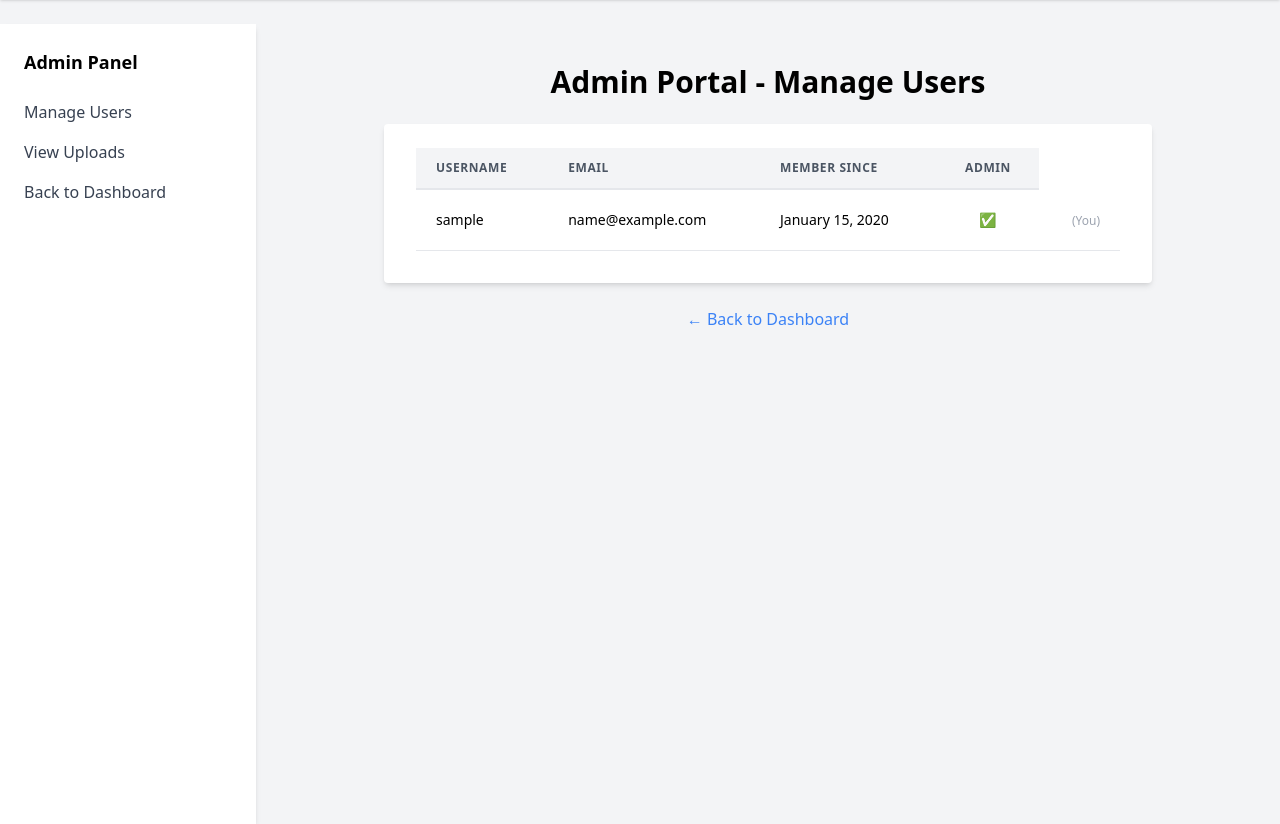
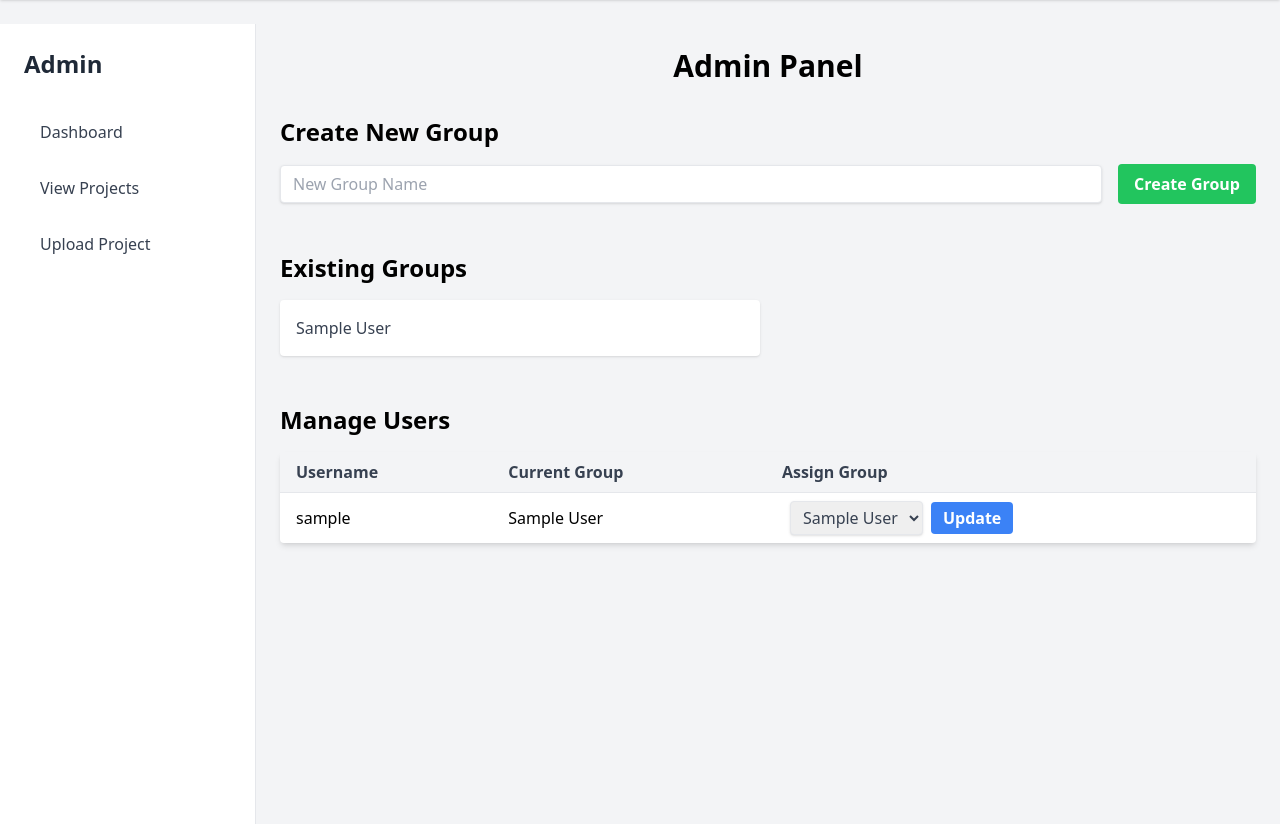
Before and after one commit to HenryCooperBBS/Client-Portal, a PHP site: page /admin.php in a window 1280 px wide. Shown: the part 64-888 px from the top of the page. Run offline with PHP 8.4, Linux system fonts and the light colour scheme; the visitor is signed in with stand-in values (Sample User, id 1); tables that the repository leaves empty or names only in its code hold one stand-in row (values such as "Sample post"); data that the repository does not hold is empty; some libraries are stand-ins or nearby versions.

Commit message:
cleaned up the admin sidebar and added group control

```diff
--- a/admin.php
+++ b/admin.php
@@ -2,106 +2,126 @@
 session_start();
 require_once 'includes/db.php';
 
+// Admin check
 if (!isset($_SESSION['user_id'])) {
-    header("Location: index.php");
+    header('Location: login.php');
     exit;
 }
 
-// Fetch the current user
-$stmt = $pdo->prepare("SELECT * FROM users WHERE id = ?");
+$stmt = $pdo->prepare("SELECT is_admin FROM users WHERE id = ?");
 $stmt->execute([$_SESSION['user_id']]);
-$currentUser = $stmt->fetch();
+$user = $stmt->fetch();
 
-// Check if current user is admin
-if (!$currentUser || $currentUser['is_admin'] != 1) {
-    header("Location: dashboard.php");
+if (!$user || $user['is_admin'] != 1) {
+    header('Location: feed.php');
     exit;
 }
+
+// Handle New Group Creation
+if (isset($_POST['create_group'])) {
+    $groupName = trim($_POST['group_name']);
+    if (!empty($groupName)) {
+        $stmt = $pdo->prepare("INSERT INTO user_groups (name) VALUES (?)");
+        $stmt->execute([$groupName]);
+    }
+}
+
+// Handle Updating User Group
+if (isset($_POST['update_group'])) {
+    $userId = (int)$_POST['user_id'];
+    $groupId = (int)$_POST['group_id'];
+    $stmt = $pdo->prepare("UPDATE users SET group_id = ? WHERE id = ?");
+    $stmt->execute([$groupId, $userId]);
+}
+
+// Fetch All Groups
+$stmt = $pdo->query("SELECT * FROM user_groups");
+$groups = $stmt->fetchAll();
+
+// Fetch All Users
+$stmt = $pdo->query("SELECT users.*, user_groups.name AS group_name FROM users LEFT JOIN user_groups ON users.group_id = user_groups.id");
+$users = $stmt->fetchAll();
 ?>
 
 <?php include 'templates/header.php'; ?>
 
-<div class="flex">
+<div class="flex min-h-screen">
+    <!-- Sidebar -->
+    <?php include 'templates/admin-sidebar.php'; ?>
 
-<?php include 'includes/admin-sidebar.php'; ?>
+    <!-- Main Content -->
+    <div class="flex-1 p-6 max-w-6xl mx-auto">
+        <h2 class="text-3xl font-bold mb-8 text-center">Admin Panel</h2>
 
-<div class="w-full max-w-3xl mx-auto mt-10">
-    <h2 class="text-3xl font-bold mb-6 text-center">Admin Portal - Manage Users</h2>
+        <!-- Create New Group -->
+        <div class="mb-12">
+            <h3 class="text-2xl font-semibold mb-4">Create New Group</h3>
 
-    <?php if (isset($_SESSION['flash_admin'])): ?>
-        <div class="bg-green-100 border border-green-400 text-green-700 px-4 py-3 rounded mb-4 text-center">
-            <?php
-            echo $_SESSION['flash_admin'];
-            unset($_SESSION['flash_admin']);
-            ?>
+            <form method="POST" class="flex items-center space-x-4">
+                <input type="text" name="group_name" required
+                       placeholder="New Group Name"
+                       class="flex-1 shadow appearance-none border rounded py-2 px-3 text-gray-700 leading-tight focus:outline-none focus:shadow-outline">
+                <button type="submit" name="create_group"
+                        class="bg-green-500 hover:bg-green-700 text-white font-bold py-2 px-4 rounded">
+                    Create Group
+                </button>
+            </form>
         </div>
-    <?php endif; ?>
 
-    <?php
-    // Fetch all users
-    $stmt = $pdo->query("SELECT id, username, email, created_at, is_admin FROM users ORDER BY created_at DESC");
-    $users = $stmt->fetchAll();
-    ?>
+        <!-- List Existing Groups -->
+        <div class="mb-12">
+            <h3 class="text-2xl font-semibold mb-4">Existing Groups</h3>
 
-    <div class="bg-white shadow-md rounded px-8 pt-6 pb-8 mb-4">
-        <table class="min-w-full leading-normal">
+            <ul class="grid grid-cols-2 gap-4">
+                <?php foreach ($groups as $group): ?>
+                    <li class="bg-white shadow rounded p-4 text-gray-700">
+                        <?php echo htmlspecialchars($group['name']); ?>
+                    </li>
+                <?php endforeach; ?>
+            </ul>
+        </div>
+
+        <!-- Manage Users -->
+        <div>
+            <h3 class="text-2xl font-semibold mb-4">Manage Users</h3>
+
+            <table class="min-w-full bg-white rounded shadow-md mb-12">
                 <thead>
-                <tr>
-                    <th class="px-5 py-3 border-b-2 border-gray-200 bg-gray-100 text-left text-xs font-semibold text-gray-600 uppercase tracking-wider">
-                        Username
-                    </th>
-                    <th class="px-5 py-3 border-b-2 border-gray-200 bg-gray-100 text-left text-xs font-semibold text-gray-600 uppercase tracking-wider">
-                        Email
-                    </th>
-                    <th class="px-5 py-3 border-b-2 border-gray-200 bg-gray-100 text-left text-xs font-semibold text-gray-600 uppercase tracking-wider">
-                        Member Since
-                    </th>
-                    <th class="px-5 py-3 border-b-2 border-gray-200 bg-gray-100 text-center text-xs font-semibold text-gray-600 uppercase tracking-wider">
-                        Admin
-                    </th>
+                    <tr class="bg-gray-100 text-gray-700 text-left">
+                        <th class="py-2 px-4">Username</th>
+                        <th class="py-2 px-4">Current Group</th>
+                        <th class="py-2 px-4">Assign Group</th>
                     </tr>
                 </thead>
                 <tbody>
                     <?php foreach ($users as $user): ?>
-                <tr class="hover:bg-gray-50">
-                    <td class="px-5 py-5 border-b border-gray-200 text-sm">
-                        <?php echo htmlspecialchars($user['username']); ?>
-                    </td>
-                    <td class="px-5 py-5 border-b border-gray-200 text-sm">
-                        <?php echo htmlspecialchars($user['email']); ?>
-                    </td>
-                    <td class="px-5 py-5 border-b border-gray-200 text-sm">
-                        <?php echo date('F j, Y', strtotime($user['created_at'])); ?>
-                    </td>
-                    <td class="px-5 py-5 border-b border-gray-200 text-sm text-center">
-                        <?php echo $user['is_admin'] ? '✅' : '❌'; ?>
-                    </td>
-                    <td class="px-5 py-5 border-b border-gray-200 text-sm text-right">
-                        <?php if ($user['id'] != $_SESSION['user_id']): ?>
-                            <a href="toggle_admin.php?id=<?php echo $user['id']; ?>"
-                            class="bg-yellow-400 hover:bg-yellow-600 text-white text-xs font-bold py-1 px-3 rounded mr-2">
-                            <?php echo $user['is_admin'] ? 'Demote' : 'Promote'; ?>
-                            </a>
-
-                            <a href="delete_user.php?id=<?php echo $user['id']; ?>"
-                            class="bg-red-500 hover:bg-red-700 text-white text-xs font-bold py-1 px-3 rounded"
-                            onclick="return confirm('Are you sure you want to delete this user?');">
-                            Delete
-                            </a>
-                        <?php else: ?>
-                            <span class="text-gray-400 text-xs">(You)</span>
-                        <?php endif; ?>
+                        <tr class="border-t">
+                            <td class="py-2 px-4"><?php echo htmlspecialchars($user['username']); ?></td>
+                            <td class="py-2 px-4"><?php echo htmlspecialchars($user['group_name'] ?? 'None'); ?></td>
+                            <td class="py-2 px-4">
+                                <form method="POST" class="flex items-center space-x-2">
+                                    <input type="hidden" name="user_id" value="<?php echo $user['id']; ?>">
+                                    <select name="group_id"
+                                            class="shadow border rounded py-1 px-2 text-gray-700">
+                                        <option value="">None</option>
+                                        <?php foreach ($groups as $group): ?>
+                                            <option value="<?php echo $group['id']; ?>"
+                                                <?php echo ($user['group_id'] == $group['id']) ? 'selected' : ''; ?>>
+                                                <?php echo htmlspecialchars($group['name']); ?>
+                                            </option>
+                                        <?php endforeach; ?>
+                                    </select>
+                                    <button type="submit" name="update_group"
+                                            class="bg-blue-500 hover:bg-blue-700 text-white font-bold py-1 px-3 rounded">
+                                        Update
+                                    </button>
+                                </form>
                             </td>
                         </tr>
                     <?php endforeach; ?>
                 </tbody>
-
-
             </table>
         </div>
-
-    <div class="text-center mt-6">
-        <a href="dashboard.php" class="text-blue-500 hover:text-blue-700">← Back to Dashboard</a>
     </div>
 </div>
 
--- a/feed.php
+++ b/feed.php
@@ -24,6 +24,8 @@ $stmt->execute([$userGroup]);
 $uploads = $stmt->fetchAll();
 
     ?>
+
+    <?php include 'templates/header.php'; ?>
 
     <?php if ($uploads): ?>
         <div class="grid grid-cols-1 sm:grid-cols-2 md:grid-cols-3 gap-6">
--- a/includes/admin-sidebar.php
+++ /dev/null
@@ -1,17 +0,0 @@
-<!-- Admin Sidebar -->
-<div class="w-64 h-screen bg-white shadow-md hidden md:block">
-    <div class="p-6">
-        <h3 class="text-lg font-semibold mb-6">Admin Panel</h3>
-        <ul class="space-y-4">
-            <li>
-                <a href="admin.php" class="text-gray-700 hover:text-gray-900">Manage Users</a>
-            </li>
-            <li>
-                <a href="view_uploads.php" class="text-gray-700 hover:text-gray-900">View Uploads</a>
-            </li>
-            <li>
-                <a href="dashboard.php" class="text-gray-700 hover:text-gray-900">Back to Dashboard</a>
-            </li>
-        </ul>
-    </div>
-</div>
--- /dev/null
+++ b/templates/admin-sidebar.php
@@ -0,0 +1,21 @@
+<div class="w-64 bg-white border-r border-gray-200 min-h-screen p-6">
+    <h2 class="text-2xl font-bold text-gray-800 mb-8">Admin</h2>
+
+    <ul class="space-y-4">
+        <li>
+            <a href="admin.php" class="block px-4 py-2 rounded-lg text-gray-700 hover:bg-gray-100 hover:text-gray-900 font-medium">
+                Dashboard
+            </a>
+        </li>
+        <li>
+            <a href="feed.php" class="block px-4 py-2 rounded-lg text-gray-700 hover:bg-gray-100 hover:text-gray-900 font-medium">
+                View Projects
+            </a>
+        </li>
+        <li>
+            <a href="dashboard.php" class="block px-4 py-2 rounded-lg text-gray-700 hover:bg-gray-100 hover:text-gray-900 font-medium">
+                Upload Project
+            </a>
+        </li>
+    </ul>
+</div>
```
Also changed, not shown: admin_groups.php (added, +64 -0 lines). Lines whose indentation alone changed are shown as unchanged.
